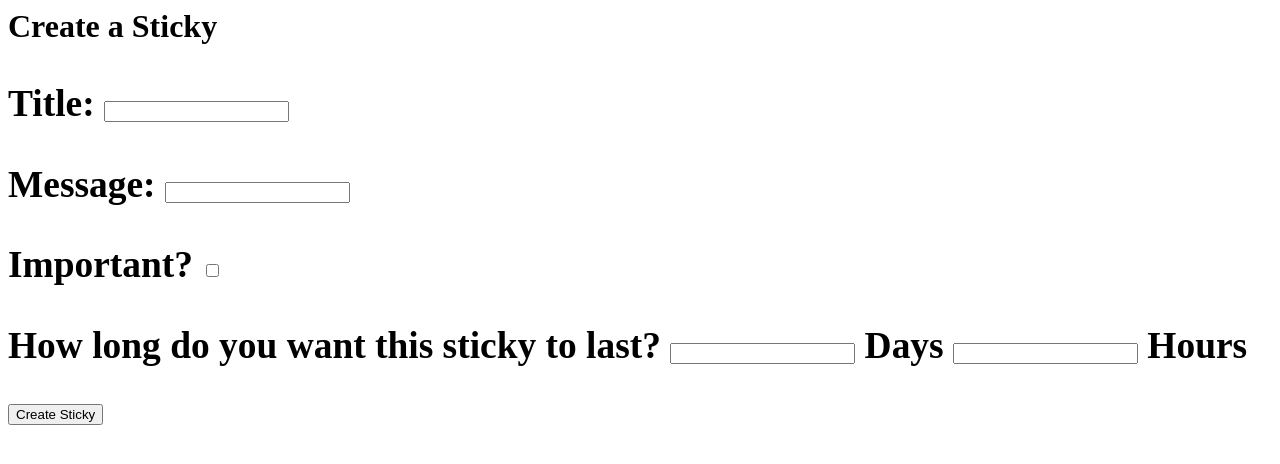
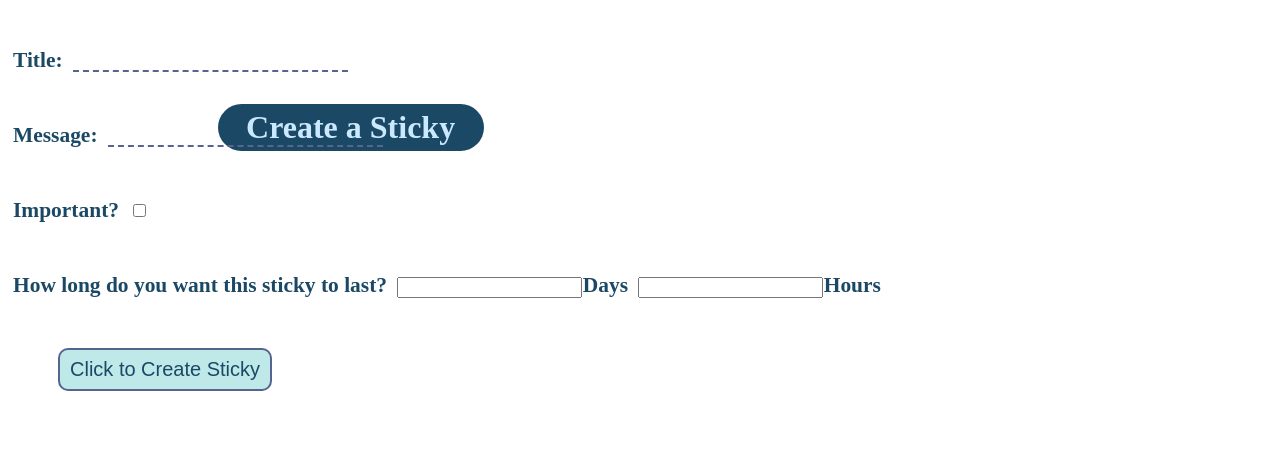
Before and after one commit to Adamokrzesik98/cssi-project, a Python web app: template roommates/templates/createSticky.html in a window 1280 px wide. Shown: the top 464 px of the page. Run offline with Jinja, Linux system fonts and the light colour scheme; the template is opened without the code that fills it, so the values that code supplies are empty.

Commit message:
Added styling for create sticky page

```diff
--- /dev/null
+++ b/roommates/resources/sticky.css
@@ -0,0 +1,51 @@
+#stickyTitle {
+	position: fixed;
+	color: #CAE9FF;
+	border-radius: 50px;
+	top: 13%;
+	left: 17%;
+	padding: 5px;
+	text-align: center;
+	width: 20%;
+	margin: auto;
+	background-color: #1B4965;
+}
+
+#createForm {
+	position: relative;
+	top: 40px;
+}
+
+form * {
+	position: relative;
+	left:5px;
+}
+
+form h6 {
+	color: #1B4965;
+}
+
+form input[type=text] {
+	background: transparent;
+    border: none;
+    border-bottom: 2px dashed #576490;
+    width: 275px;
+    outline: none;
+    padding: 0px 0px 0px 0px;
+    font-style: italic;
+}
+
+form input[type=submit] {
+	position: relative;
+	left: 50px;
+	background-color: #BEE9E8;
+    border: 2px solid #576490;
+    padding: 8px 10px 8px 10px;
+    border-radius: 10px;
+    color: #1B4965;
+    font-size: 20px;
+}
+
+form input[type=submit]:hover{
+	background-color: #576490;
+}
--- a/roommates/templates/createSticky.html
+++ b/roommates/templates/createSticky.html
@@ -1,3 +1,5 @@
+<link href="resources/sticky.css" rel="stylesheet" type="text/css"/>
+
 <datalist id="days">
 	{% for i in range(0,31) %}
 		<option value={{i}}>
@@ -10,11 +12,14 @@
 </datalist>
 
 
-<h1>Create a Sticky<h1>
-<form action="/create_sticky" method="post">
-    <h3>Title: <input type="text" name="title" required/></h3>
-    <h3>Message: <input type="text" name="content" required/></h3>
-    <h3>Important? <input type="checkbox" name="important"/></h3>
-    <h3>How long do you want this sticky to last? <input list = "days" name = "days" required> Days <input list = "hours" name = "hours" required> Hours</h3>
-    <input type="submit" value="Create Sticky"/>
-</form>
+<h1 id="stickyTitle">Create a Sticky<h1>
+
+<div id="createForm">
+	<form action="/create_sticky" method="post">
+   		<h6>Title: <input type="text" name="title" required/></h6>
+    	<h6>Message: <input type="text" name="content" required/></h6>
+    	<h6>Important? <input type="checkbox" name="important"/></h6>
+    	<h6>How long do you want this sticky to last? <input list = "days" name = "days" required> Days <input list = "hours" name = "hours" required> Hours</h6>
+    	<input type="submit" value="Click to Create Sticky"/>
+	</form>
+</div>
```
